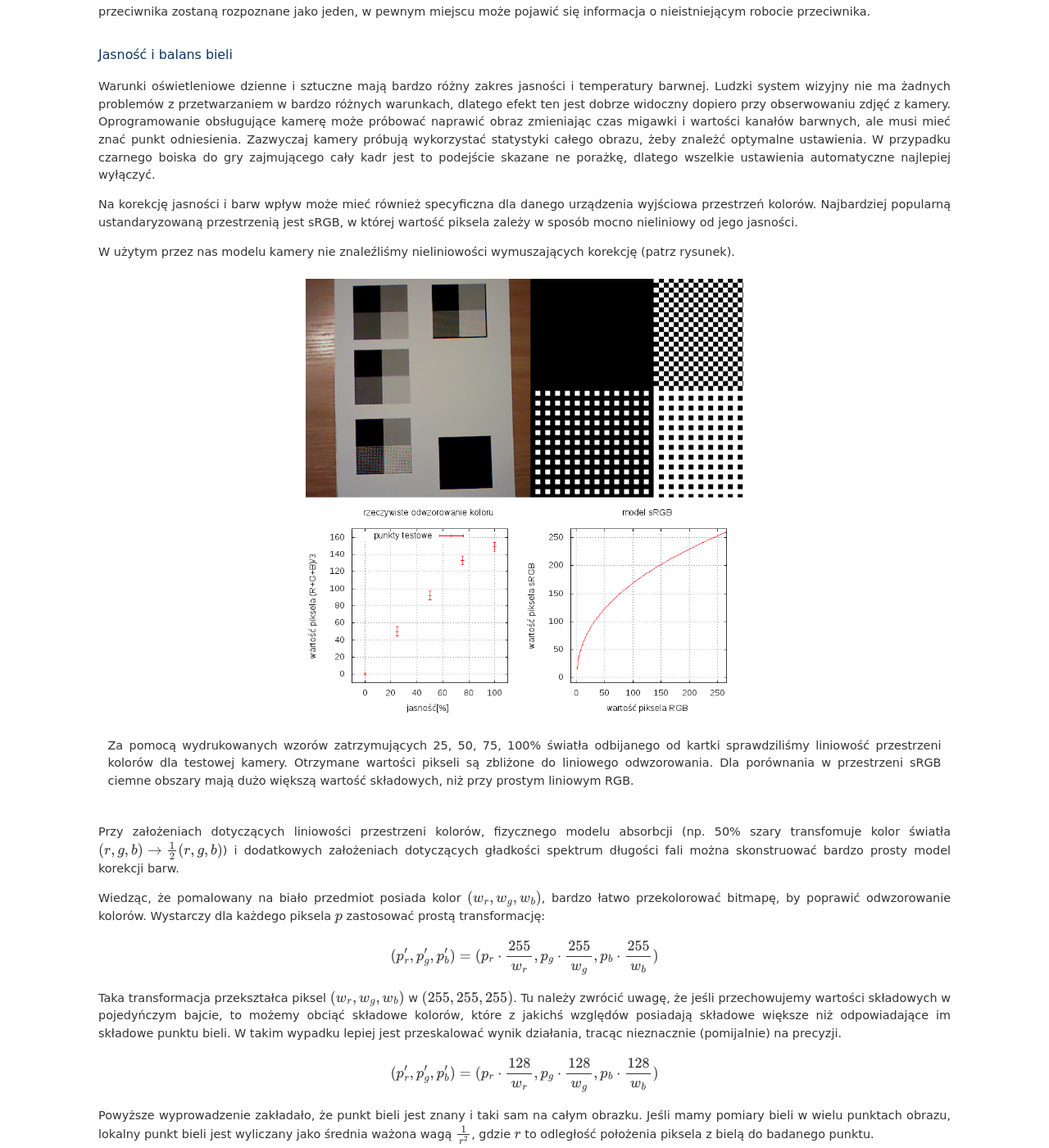
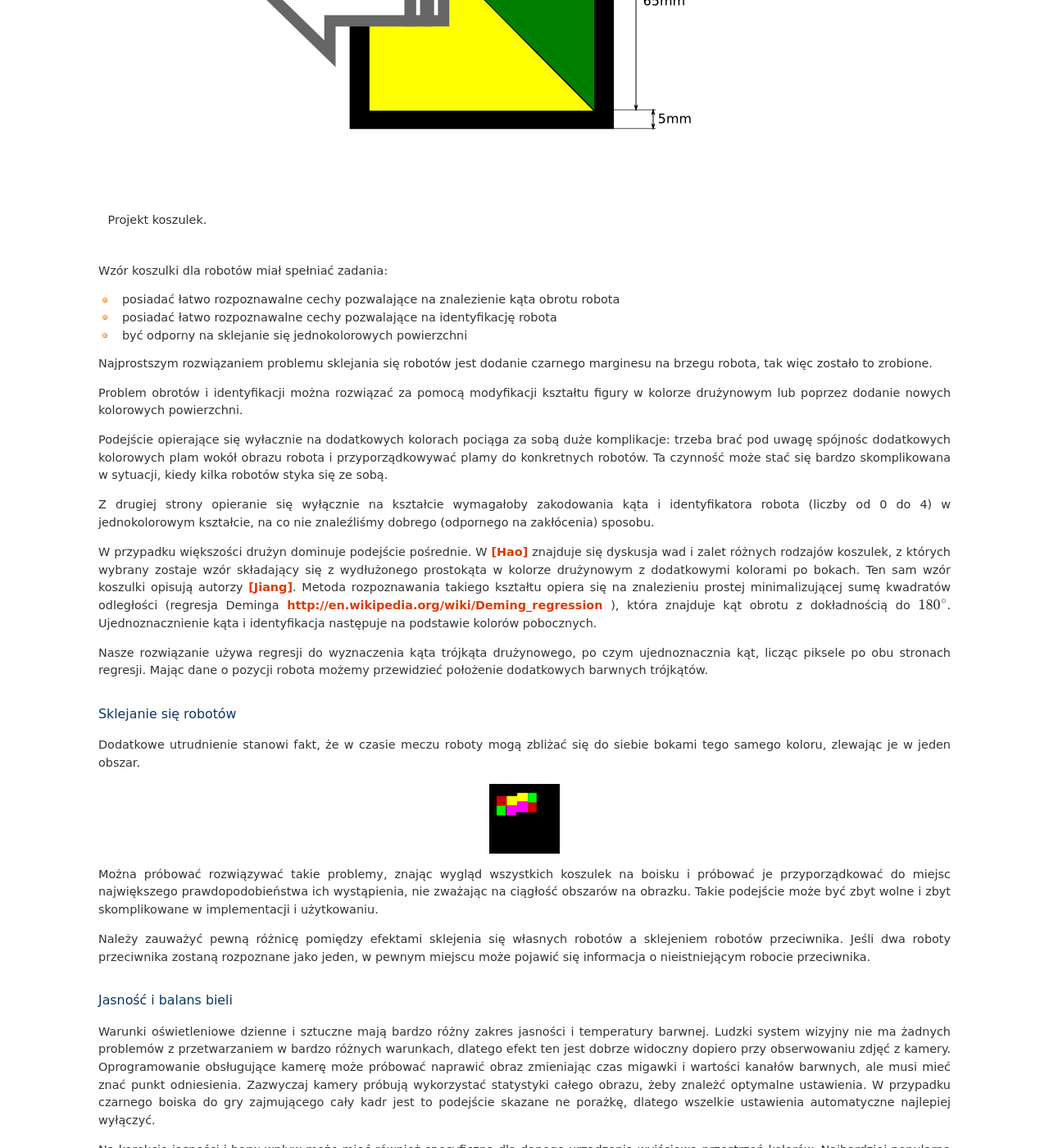
Before and after one commit to admchr/agh-mirosot-vision, a Sphinx documentation site: the page built from doc/arch/generaldoc.rst, in a window 1280 px wide and 1400 px high, scrolled down 1209 px. Shown: the whole window at 82% size. Built offline with Sphinx 7.4.7, drawn with Linux system fonts in a browser that asks for light colours; formulas are drawn with MathJax 3; pages that are not in the unit, such as notebooks, are missing from menus; some of the changed text lies outside the part shown.

Commit message:
team patches doc

```diff
--- a/doc/arch/archdoc.rst
+++ b/doc/arch/archdoc.rst
@@ -26,3 +26,7 @@
 
     generaldoc
     algodoc
+
+.. [Hao] Cui Hao, Denghua Li, Shuhua Peng, "Research on Designing of Soccer Robot's Color Tag and Identifying Algorithm", Intelligent Human-Machine Systems and Cybernetics, 2009. IHMSC '09. International Conference on 2009
+
+.. [Jiang] Jiang H, Q Peng, HA Lee, EL C Teoh, HL Sng, "Colour Vision and Robot Ball Identification for a Large Field Soccer Robot System", 2nd International Conference on Autonomous Robots and Agents, 2004
--- a/doc/arch/generaldoc.rst
+++ b/doc/arch/generaldoc.rst
@@ -50,6 +50,53 @@ mogą:
 Na zawodach pojawiały się już roboty z koszulkami jedynie w kolorach czarnym i
 drużynowym, różniące się jedynie kształtem żółtej/niebieskiej plamy, więc
 problem niestandardowych układów na koszulkach nie jest tylko teoretyczny.
+
+
+Koszulki
+^^^^^^^^
+
+.. figure:: /team.png
+
+    Projekt koszulek.
+
+Wzór koszulki dla robotów miał spełniać zadania:
+
+* posiadać łatwo rozpoznawalne cechy pozwalające na znalezienie kąta obrotu
+  robota
+* posiadać łatwo rozpoznawalne cechy pozwalające na identyfikację robota
+* być odporny na sklejanie się jednokolorowych powierzchni
+
+Najprostszym rozwiązaniem problemu sklejania się robotów jest dodanie czarnego
+marginesu na brzegu robota, tak więc zostało to zrobione.
+
+Problem obrotów i identyfikacji można rozwiązać za pomocą modyfikacji kształtu
+figury w kolorze drużynowym lub poprzez dodanie nowych kolorowych powierzchni.
+
+Podejście opierające się wyłacznie na dodatkowych kolorach pociąga za sobą duże
+komplikacje: trzeba brać pod uwagę spójnośc dodatkowych kolorowych plam wokół
+obrazu robota i przyporządkowywać plamy do konkretnych robotów. Ta czynność może
+stać się bardzo skomplikowana w sytuacji, kiedy kilka robotów styka się ze sobą.
+
+
+Z drugiej strony opieranie się wyłącznie na kształcie wymagałoby zakodowania
+kąta i identyfikatora robota (liczby od 0 do 4) w jednokolorowym kształcie,
+na co nie znaleźliśmy dobrego (odpornego na zakłócenia) sposobu.
+
+W przypadku większości drużyn dominuje podejście pośrednie. W [Hao]_ znajduje
+się dyskusja wad i zalet różnych rodzajów koszulek, z których wybrany zostaje
+wzór składający się z wydłużonego prostokąta w kolorze drużynowym z dodatkowymi
+kolorami po bokach. Ten sam wzór koszulki opisują autorzy [Jiang]_. Metoda
+rozpoznawania takiego kształtu opiera się na znalezieniu prostej minimalizującej
+sumę kwadratów odległości
+(regresja Deminga http://en.wikipedia.org/wiki/Deming_regression ), która
+znajduje kąt obrotu z dokładnością do :math:`180^\circ`. Ujednoznacznienie kąta
+i identyfikacja następuje na podstawie kolorów pobocznych.
+
+Nasze rozwiązanie używa regresji do wyznaczenia kąta trójkąta drużynowego, po
+czym ujednoznacznia kąt, licząc piksele po obu stronach regresji.
+Mając dane o pozycji robota możemy przewidzieć położenie dodatkowych barwnych
+trójkątów.
+
 
 
 Sklejanie się robotów
@@ -193,3 +240,16 @@ użyciu ogólnych algorytmów z OpenCV, które w związku z dużymi wymaganiami
 wydajności musiały zostać zastąpione własnymi implementacjami. Istotną pomocą
 były też funkcje czytające pliki graficzne, co pozwoliło stworzyć proste
 narzędzia testujące.
+
+Możliwości poprawy
+******************
+
+W wielu aspektach algorytm zachowuje się nieidealnie:
+
+* na mocno zabarwionych obrazach balans bieli ma tendencję do przedobrzania -
+  zmienia ciemny obraz o odcieniu niebieskim w obraz o odcieniu pomarańczowym
+* algorytm ujednoznaczniania kąta obrotu robota na podstawie ilości pikseli po
+  obu stronach regresji nie zawsze działa ze 100% skutecznością
+* wydajność algorytmu można zwiększyć, łącząc kilka przebiegów po pamięci z
+  obrazem w jeden - przykładowo można połączyć liczenie transformacji do HSV
+  i klasyfikację pikseli w jeden etap
```
